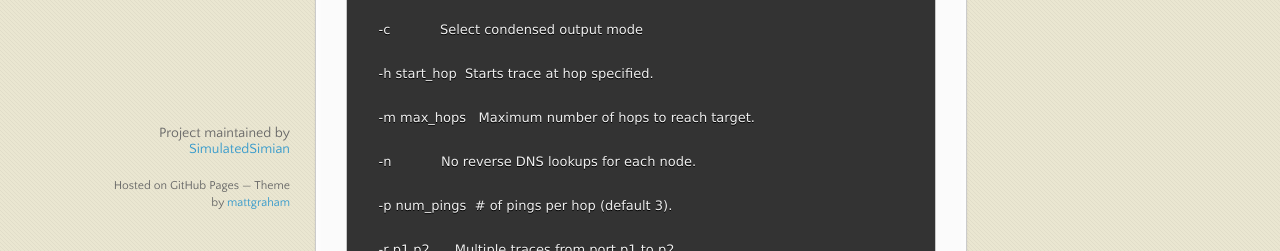
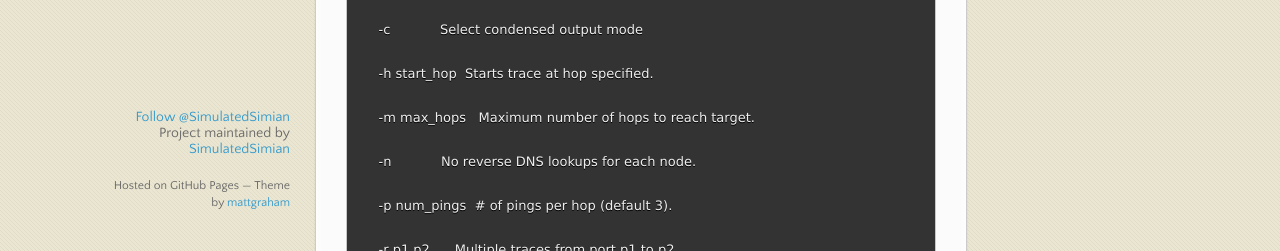
Before and after one commit to SimulatedSimian/SimulatedSimian.github.io, a Jekyll site: the page built from tracetcp.md, in a window 1280 px wide and 900 px high, scrolled down 499 px. Shown: the part 649-900 px from the top of the window. Built offline with Jekyll 4.4.1, drawn with Linux system fonts in a browser that asks for light colours; nearby versions of some CDN libraries; Markdown is read by kramdown in place of the engine named in the settings; comment, search, counter and statistics services are not loaded.

Commit message:
Update stdproject_dl.html

```diff
--- a/_layouts/stdproject_dl.html
+++ b/_layouts/stdproject_dl.html
@@ -65,6 +65,11 @@
 {{content}}
       </section>
       <footer>
+      <div class="twitter-holder">
+          <a href="https://twitter.com/SimulatedSimian" class="twitter-follow-button" data-show-count="false">Follow @SimulatedSimian</a>
+      </div>
+      <script>!function(d,s,id){var js,fjs=d.getElementsByTagName(s)[0],p=/^http:/.test(d.location)?'http':'https';if(!d.getElementById(id)){js=d.createElement(s);js.id=id;js.src=p+'://platform.twitter.com/widgets.js';fjs.parentNode.insertBefore(js,fjs);}}(document, 'script', 'twitter-wjs');</script>
+
         <p>Project maintained by <a href="https://github.com/SimulatedSimian">SimulatedSimian</a></p>
         <p><small>Hosted on GitHub Pages &mdash; Theme by <a href="https://twitter.com/michigangraham">mattgraham</a></small></p>
         <p>      <!-- Site Meter -->
```
